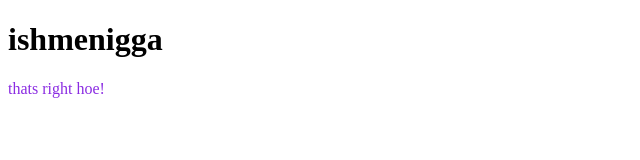
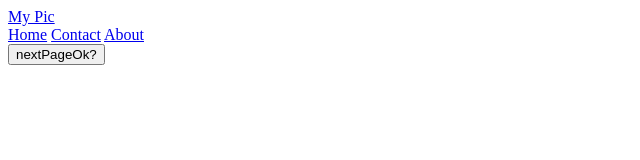
Before and after one commit to jcross2303/CV, a plain HTML site: page index.html in a window 1280 px wide. Shown: the whole page, without its empty margins (0-640 px from the left). Drawn offline with Linux system fonts and the light colour scheme.

Commit message:
tenth commit: added second html file and fixed javascript

```diff
--- a/index.html
+++ b/index.html
@@ -3,14 +3,19 @@
     <link href="styles.css" rel="stylesheet" type="text/css">
     <script src="websiteJS.js"></script>
     <title>
-        whothis?
+        江仲偉的網站
     </title>
 </head>
 <body>
-    <h1>
-        ishmenigga
-    </h1>
-    <p onload="alertCall()">
-        thats right hoe!
-    </p>
+    <!-- 工具列 -->
+    <div class="header">
+        <a href="#default" class="logo">My Pic</a>
+        <div class="header-right">
+          <a class="active" href="#home">Home</a>
+          <a href="#contact">Contact</a>
+          <a href="#about">About</a>
+        </div>
+    </div>
+    <!-- 試試跳頁 btn -->
+    <button onclick="alertCall()">nextPageOk?</button>
 </body>
--- a/websiteJS.js
+++ b/websiteJS.js
@@ -1,3 +1,4 @@
 function alertCall(){
     alert("Bazinga! nigga...");
+    location.href="secondPage.html"
 }
```
Also changed, not shown: secondPage.html (added, +16 -0 lines).
